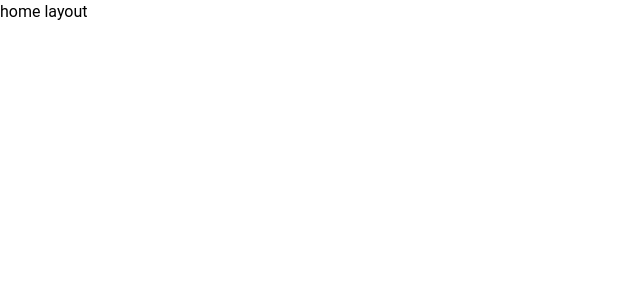
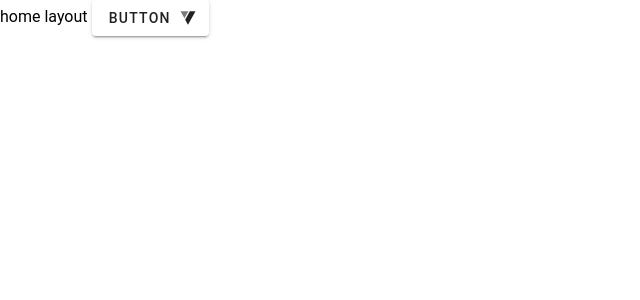
Before and after one commit to Skytvvo/immensus-client, a Nuxt app: page / in a window 1280 px wide. Shown: the top 300 px of the page, without its empty margins (0-640 px from the left). Built offline with nearby package versions, Linux system fonts and the light colour scheme.

Commit message:
- Created Button component - Created theme - filled in the theme by colors

```diff
--- /dev/null
+++ b/components/Button.vue
@@ -0,0 +1,5 @@
+<template>
+  <v-btn>
+    Button
+  </v-btn>
+</template>
--- a/layouts/default.vue
+++ b/layouts/default.vue
@@ -1,3 +1,4 @@
 <template>
   home layout
+  <Button append-icon="$vuetify">Test</Button>
 </template>
--- /dev/null
+++ b/plugins/utils.css
@@ -0,0 +1,4 @@
+:root {
+    --gradient--primary: linear-gradient(120deg, rgba(235,0,255, 1), rgba(0, 87, 255, 0.71));
+    --gradient--secondary: linear-gradient(120deg, rgba(255,1,169, 1), rgba(13, 0, 255, 0.49));
+}
--- a/plugins/vuetify.ts
+++ b/plugins/vuetify.ts
@@ -1,10 +1,29 @@
 import '@mdi/font/css/materialdesignicons.css'
 import 'vuetify/styles'
-import { createVuetify } from 'vuetify'
+import {createVuetify} from 'vuetify'
+import "./utils.css";
 
 export default defineNuxtPlugin((app) => {
     const vuetify = createVuetify({
-        // ... your configuration
+        theme:{
+            defaultTheme: "lightTheme",
+            themes:{
+                lightTheme: {
+                    dark: false,
+                    colors: {
+                        "background-primary": "#F6F6F6",
+                        "background-secondary": "#FFFFFF",
+                        "action-primary": "#6993FF",
+                        "action-secondary": "#D0D0D0",
+                        "icon-primary": "#CCCCCC",
+                        "icon-secondary": "#EFEFEF",
+                        "border-primary": "#C4C4C4",
+                        "text-secondary": "#ADADAD",
+                        "text-primary": "#000000"
+                    }
+                }
+            }
+        }
     })
     app.vueApp.use(vuetify)
 })
```
